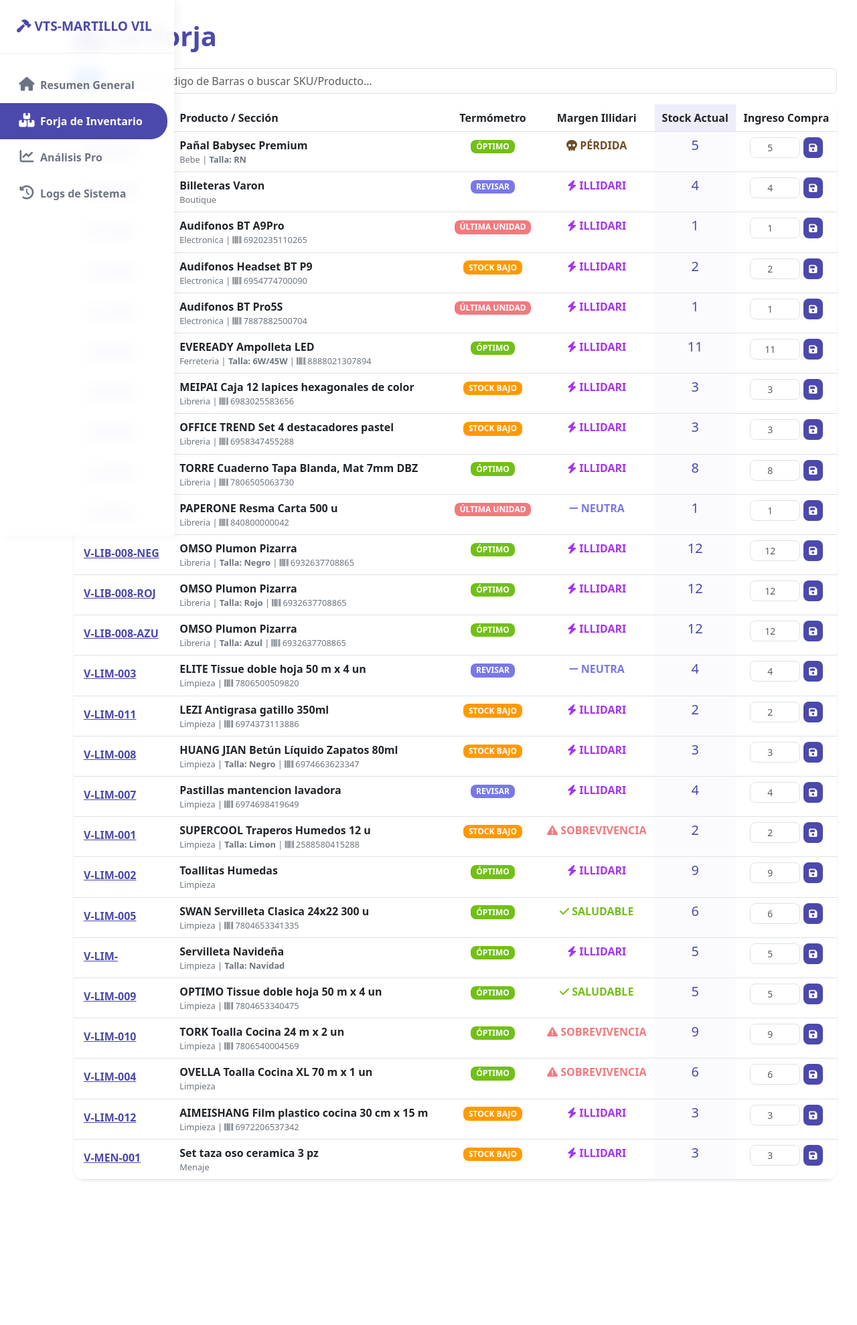
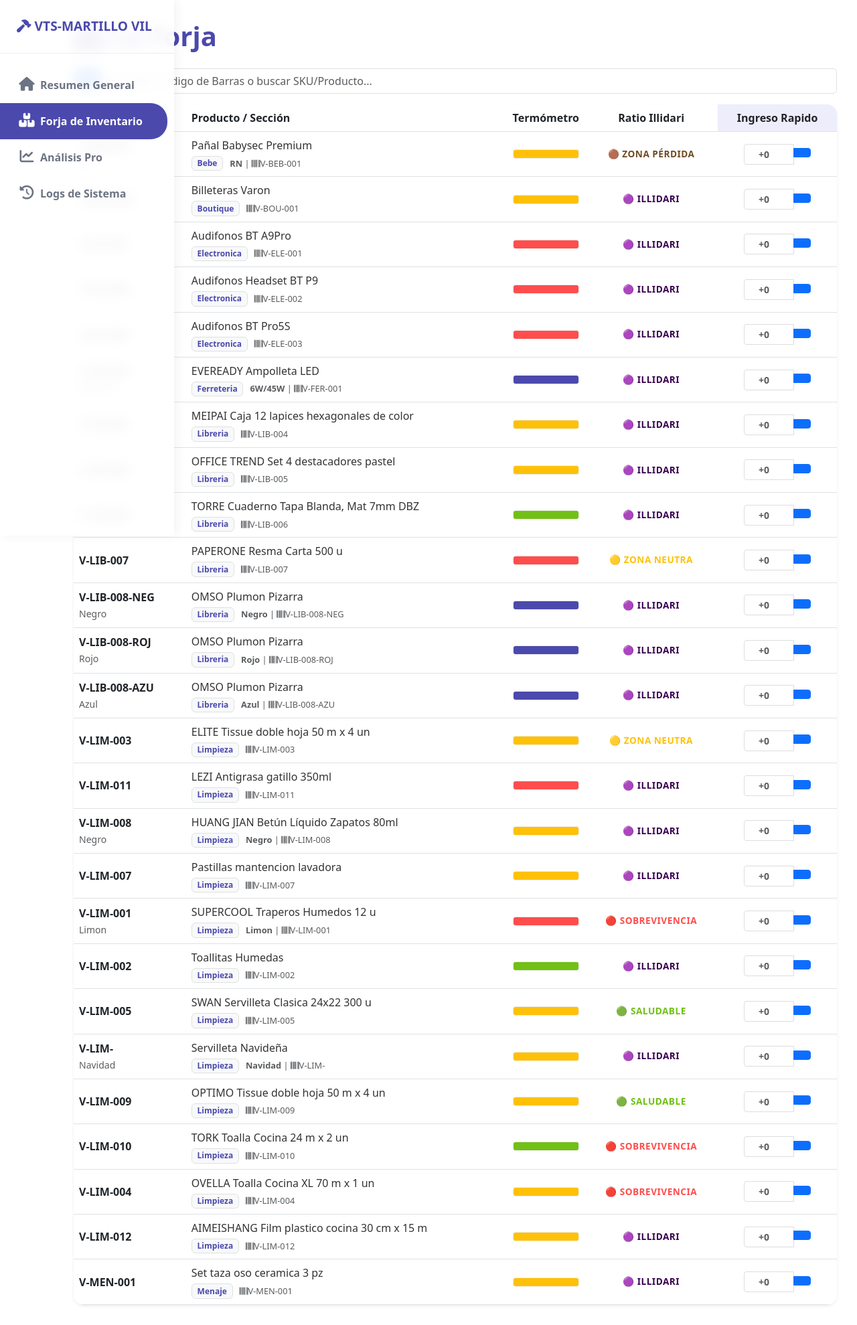
Before and after one commit to Iridah/terminal-vts, a Django app: page /inventario/ in a window 1280 px wide. Shown: the whole page at 67% size. Before the commit the page ends 1763 px from the top, so only its background shows below. Run offline with Django 5.2, Linux system fonts and the light colour scheme; data comes from the database, SQL or seed files in the repository; both versions use the stored data as it was after the commit.

Commit message:
Refactor: La Forja Discreta - Termómetro de color fijo y Ratio Illidari Bold/CLI

```diff
--- a/dashboard/static/dashboard/js/main.js
+++ b/dashboard/static/dashboard/js/main.js
@@ -1,20 +1,8 @@
-$(document).ready(function() {
-    console.log("Martillo Vil: JS Cargado y listo.");
+// dashboard/static/dashboard/js/main.js
+// dashboard/static/dashboard/js/main.js
+console.log("Martillo Vil: Motor de estabilidad iniciado.");
 
-    // Asegurar que los modales se inicialicen correctamente
-    $('.modal').modal({
-        show: false,
-        backdrop: 'static'
-    });
-
-    // Limpieza automática de restos de modales al cerrar
-    $('.modal').on('hidden.bs.modal', function () {
-        $('body').removeClass('modal-open');
-        $('.modal-backdrop').remove();
-    });
-});
-
-// Función esencial para que Django acepte el POST
+// 1. Obtener CSRF Token para seguridad
 function getCookie(name) {
     let cookieValue = null;
     if (document.cookie && document.cookie !== '') {
@@ -30,26 +18,23 @@ function getCookie(name) {
     return cookieValue;
 }
 
-function registrarAporteHogar(event) {
-    // 1. Prevenir que la página se recargue (F5)
-    if (event) event.preventDefault();
+// 2. Validación visual en tiempo real
+function validarStock(input) {
+    if (input.value < 0) input.value = 0;
 
-    // 2. Capturar el SKU desde el título del modal
-    // Buscamos el modal que está actualmente visible (el que clickeaste)
-    const modalActivo = event.target.closest('.modal');
-    // Buscamos la referencia del SKU dentro de ESE modal específico
-    const skuElement = modalActivo.querySelector('.modal-sku-reference');
-    if (!skuElement) {
-        alert("Error: No se encontró el SKU en el modal.");
-        return;
+    if (input.value == 0) {
+        input.style.backgroundColor = "#ffe6e6";
+        input.classList.add("border-danger");
+    } else {
+        input.style.backgroundColor = "";
+        input.classList.remove("border-danger");
     }
+}
 
-    // Usamos el atributo data-sku que es mucho más limpio que limpiar texto
-    const sku = skuElement.getAttribute('data-sku');
-    // 3. Pedir la cantidad
-    const cantidad = prompt(`¿Cuántas unidades de ${sku} se retiran para Aporte Hogar?`, "1");
+// 3. Aporte Hogar unificado (Tabla y Modal)
+function registrarAporteHogar(sku, nombre) {
+    const cantidad = prompt(`¿Cuántas unidades de ${nombre || sku} se retiran para Aporte Hogar?`, "1");
 
-    // 4. Validar y enviar
     if (cantidad && !isNaN(cantidad) && cantidad > 0) {
         fetch('/registrar-aporte-hogar/', {
             method: 'POST',
@@ -65,15 +50,37 @@ function registrarAporteHogar(event) {
         .then(response => response.json())
         .then(data => {
             if (data.status === 'success') {
-                alert(`✅ Retiro exitoso de ${sku}. Stock actual: ${data.nuevo_stock}`);
                 location.reload();
             } else {
                 alert("❌ Error: " + data.message);
             }
         })
-        .catch(error => {
-            console.error('Error en fetch:', error);
-            alert("Error de conexión con Mardum.");
+        .catch(error => alert("Error de conexión con Mardum."));
+    }
+}
+
+// Buscador en tiempo real para La Forja
+document.addEventListener('DOMContentLoaded', function() {
+    const searchInput = document.getElementById('vtsSearch');
+
+    if (searchInput) {
+        console.log("Martillo Vil: Buscador vinculado.");
+
+        searchInput.addEventListener('input', function() { // Cambiado de 'keyup' a 'input' para escáneres
+            const filter = this.value.toLowerCase().trim();
+            const rows = document.querySelectorAll("tbody tr");
+
+            rows.forEach(row => {
+                // Buscamos específicamente en SKU (celda 0) y Producto (celda 1)
+                const sku = row.cells[0].textContent.toLowerCase();
+                const producto = row.cells[1].textContent.toLowerCase();
+
+                if (sku.includes(filter) || producto.includes(filter)) {
+                    row.style.display = "";
+                } else {
+                    row.style.display = "none";
+                }
+            });
         });
     }
-}
+});
--- a/dashboard/templates/dashboard/inventario.html
+++ b/dashboard/templates/dashboard/inventario.html
@@ -24,63 +24,72 @@
                     <th>SKU</th>
                     <th>Producto / Sección</th>
                     <th class="text-center">Termómetro</th>
-                    <th class="text-center">Margen Illidari</th>
-                    <th class="text-center" style="background: rgba(75, 73, 172, 0.05);">Stock Actual</th>
-                    <th class="text-center">Ingreso Compra</th>
+                    <th class="text-center">Ratio Illidari</th>
+                    <th class="text-center" style="background: rgba(75, 73, 172, 0.05);">Ingreso Rapido</th>
                 </tr>
             </thead>
             <tbody>
                 {% for item in auditorias %}
-                <tr>
-                    <td style="padding: 15px; font-weight: 700;">
-                        <a href="javascript:void(0);"
-                           data-bs-toggle="modal"
-                           data-bs-target="#modal-{{ item.sku|slugify }}"
-                           style="color: #4B49AC; text-decoration: underline;">
-                            {{ item.sku }}
-                        </a>
+                <tr {% if item.inventario_real == 0 %}style="background-color: rgba(113, 75, 35, 0.05);"{% endif %}>
+                    <td class="align-middle">
+                        <strong>{{ item.sku }}</strong><br>
+                        <small class="text-muted">{{ item.variante|default:"" }}</small>
                     </td>
 
-                    <td>
-                        <div style="font-weight: 600;">{{ item.producto }}</div>
-                        <div style="font-size: 0.8rem; color: #6c757d;">
-                            {{ item.seccion }}
-                            {% if item.variante %}| <strong>Talla: {{ item.variante }}</strong>{% endif %}
-                            {% if item.codigo_barras %}| <i class="fa fa-barcode"></i> {{ item.codigo_barras }}{% endif %}
+                    <td class="align-middle">
+                        <div class="font-weight-bold" style="color: #333; font-size: 1rem;">
+                            {{ item.producto }}
+                        </div>
+                        <div class="d-flex align-items-center mt-1" style="gap: 10px;">
+                            <span class="badge badge-light" style="font-size: 0.75rem; color: #4B49AC; border: 1px solid #e0e0e0; background: #f8f9fa;">
+                                {{ item.seccion }}
+                            </span>
+                            <small class="text-muted" style="font-size: 0.8rem;">
+                                {% if item.variante %}<strong>{{ item.variante }}</strong> | {% endif %}
+                                <i class="fa-solid fa-barcode mr-1"></i>{{ item.sku }}
+                            </small>
                         </div>
                     </td>
 
-                    <td class="text-center">
-                        {% with s=item.get_stock_status %}
-                        <span class="badge" style="background: {{ s.color }}; color: white; border-radius: 8px;">{{ s.texto }}</span>
-                        {% endwith %}
+                    <td class="align-middle" style="width: 100px;">
+                        <div class="progress"
+                            style="height: 14px; background-color: #f0f0f0; border-radius: 4px; border: 1px solid #eee; overflow: hidden;">
+
+                            <div class="progress-bar"
+                                role="progressbar"
+                                style="width: 100%; background-color: {{ item.get_stock_status.color }}; transition: none;"
+                                title="Estado: {{ item.get_stock_status.label }}">
+                            </div>
+                        </div>
                     </td>
 
-                    <td class="text-center">
-                        {% with r=item.get_rentabilidad_status %}
-                        <span style="color: {{ r.color }}; font-weight: bold;"><i class="fa-solid {{ r.icon }}"></i> {{ r.texto }}</span>
-                        {% endwith %}
+                    <td class="align-middle text-center">
+                        <div style="font-weight: 900; color: {{ item.get_rentabilidad_status.color }}; text-transform: uppercase; font-size: 0.85rem; letter-spacing: 0.5px;"
+                            title="Ratio: {{ item.margen_db|floatformat:1 }}%">
+                            {{ item.get_rentabilidad_status.simbolo }} {{ item.get_rentabilidad_status.texto }}
+                        </div>
                     </td>
 
-                    <td class="text-center" style="background: rgba(75, 73, 172, 0.02);">
-                        <span class="h5 font-weight-bold" style="color: #4B49AC;">{{ item.inventario_real }}</span>
-                    </td>
-
-                    <td class="text-center">
-                        <form action="{% url 'actualizar_inventario' item.sku %}" method="POST" class="d-flex justify-content-center" style="gap: 5px;">
+                    <td class="align-middle text-center">
+                        <form action="{% url 'actualizar_inventario' item.sku %}" method="POST" class="d-inline-flex align-items-center">
                             {% csrf_token %}
-                            <input type="number" name="cantidad"
-                                   placeholder="{{ item.inventario_real }}"
-                                   class="form-control form-control-sm"
-                                   style="width: 75px; text-align: center; border-radius: 8px;">
-                            <button type="submit" class="btn btn-sm btn-primary" style="background-color: #4B49AC; border: none; border-radius: 8px;">
-                                <i class="fa fa-save"></i>
-                            </button>
+                            <div class="input-group input-group-sm" style="width: 100px;">
+                                <input type="number" name="cantidad_nueva"
+                                    class="form-control text-center"
+                                    placeholder="+0"
+                                    style="border-radius: 4px 0 0 4px; border: 1px solid #ddd; font-weight: bold;">
+                                <div class="input-group-append">
+                                    <button type="submit" class="btn btn-primary" style="border-radius: 0 4px 4px 0;">
+                                        <i class="ti-plus"></i>
+                                    </div>
+                                </div>
+                            </div>
                         </form>
                     </td>
                 </tr>
                 {% endfor %}
             </tbody>
+
         </table>
     </div>
 </div>
--- a/dashboard/views.py
+++ b/dashboard/views.py
@@ -76,32 +76,27 @@ def inventario_list(request):
 # --- 4. ACCIÓN: ACTUALIZAR PRODUCTO ---
 def actualizar_inventario(request, sku):
     if request.method == 'POST':
-        try:
-            item = get_object_or_404(AuditoriaVTS, sku=sku)
-            stock_viejo = item.inventario_real
+        item = get_object_or_404(AuditoriaVTS, sku=sku)
+        stock_viejo = item.inventario_real
 
-            nuevo_stock = request.POST.get('cantidad') or request.POST.get('inventario_real')
-            nuevo_costo = request.POST.get('costo')
-            nuevo_precio = request.POST.get('precio')
-            nuevo_nombre = request.POST.get('nombre')
+        # Capturamos la cantidad a SUMAR del nuevo input
+        cantidad_a_sumar = int(request.POST.get('cantidad_nueva') or 0)
 
-            if 'imagen' in request.FILES: item.imagen = request.FILES['imagen']
-            if nuevo_nombre: item.producto = nuevo_nombre
-            if nuevo_costo: item.precio_costo = float(nuevo_costo)
-            if nuevo_precio: item.precio_venta = float(nuevo_precio)
-            if nuevo_stock is not None: item.inventario_real = int(nuevo_stock)
-
+        if cantidad_a_sumar != 0:
+            # Operación ciega: Solo sumamos
+            item.inventario_real += cantidad_a_sumar
             item.save()
 
-            if nuevo_stock is not None and int(nuevo_stock) != stock_viejo:
-                HistorialStock.objects.create(
-                    sku=sku, producto=item.producto, stock_anterior=stock_viejo,
-                    stock_nuevo=item.inventario_real,
-                    usuario=request.user.username if request.user.is_authenticated else "Admin_VTS"
-                )
-            messages.success(request, f"✅ {sku} actualizado.")
-        except Exception as e:
-            messages.error(request, f"❌ Error: {str(e)}")
+            # Registro en historial
+            HistorialStock.objects.create(
+                sku=sku,
+                producto=item.producto,
+                stock_anterior=stock_viejo,
+                stock_nuevo=item.inventario_real,
+                usuario=request.user.username if request.user.is_authenticated else "Admin_VTS"
+            )
+            messages.success(request, f"✅ Se añadieron {cantidad_a_sumar} unidades a {sku}.")
+
     return redirect('inventario')
 
 # --- 5. BÚSQUEDA Y DETALLE ---
```
Also changed, not shown: dashboard/models.py (+72 -44 lines), dashboard/static/dashboard/css/style.css (+52 -1 lines), PORTAL/db.sqlite3.
